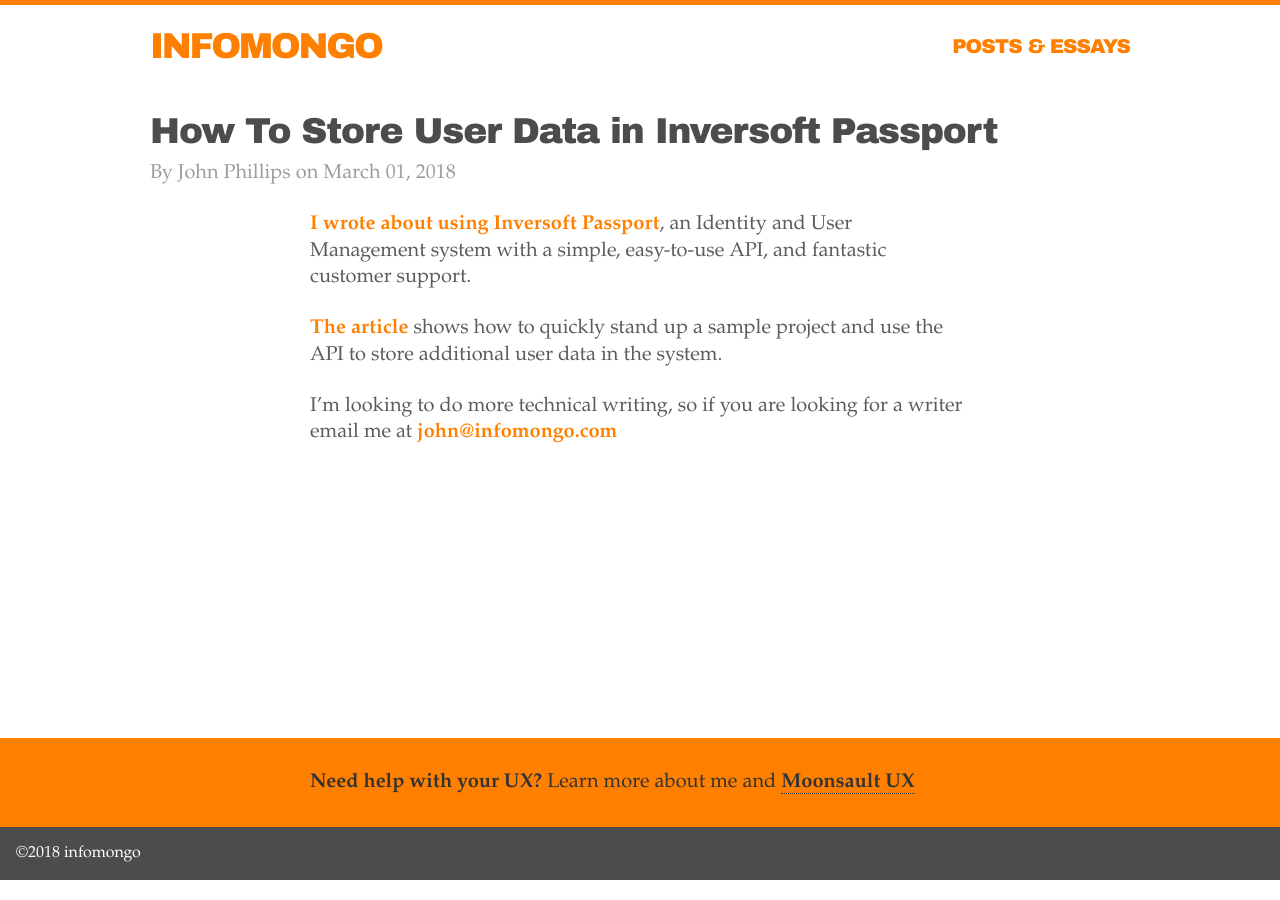
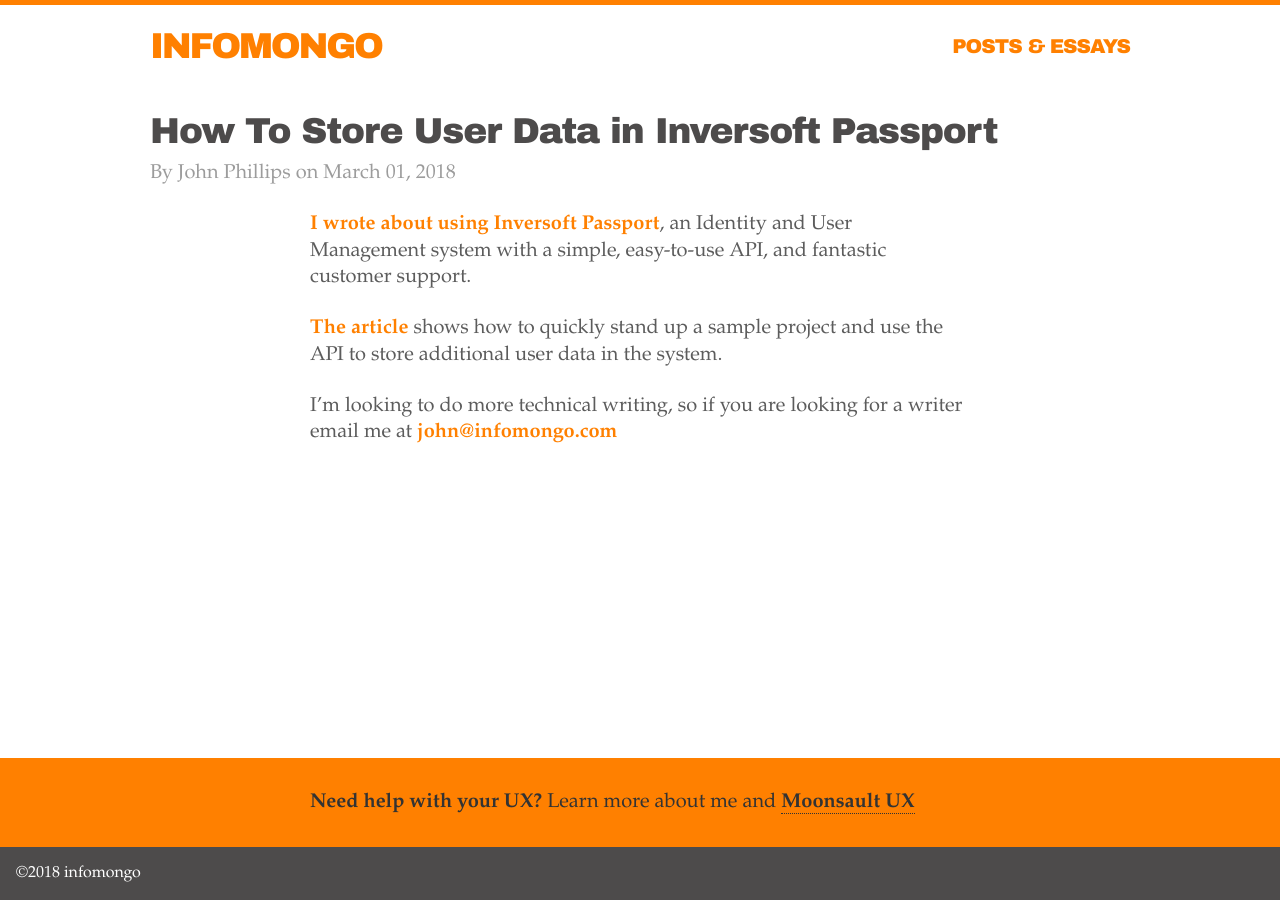
Before and after one commit to infomongo/infomongo.github.io, a Jekyll site: the page built from _posts/2018-03-01-Inversort-Passport-How-To.md, in a window 1280 px wide. Built offline with Jekyll 4.4.1, drawn with Linux system fonts in a browser that asks for light colours.

Commit message:
fix to pin footer to bottom of windo

```diff
--- a/_includes/copyright.html
+++ /dev/null
@@ -1,3 +0,0 @@
-<div class="copyright">
-  ©{{ site.time | date: "%Y" }} infomongo
-</div>
--- /dev/null
+++ b/_includes/footer.html
@@ -0,0 +1,13 @@
+{% if layout.flag == 'post' %}
+{% unless page.promo %}
+<div class="promote">
+    <div class="main">
+        <span class="">Need help with your UX?</span>
+        Learn more about me and <a href="//moonsault.co/ux/">Moonsault UX</a>
+    </div>
+</div>
+{% endunless %}
+{% endif %}
+<div class="copyright">
+  ©{{ site.time | date: "%Y" }} infomongo
+</div>
--- a/_includes/index.scss
+++ b/_includes/index.scss
@@ -393,6 +393,16 @@
 $main-width: 34em;
 $negative-margin: 0 - (($column-width - $main-width) / 2);
 
+body {
+	display: flex;
+	min-height: 100vh;
+	flex-direction: column;
+}
+
+main {
+	flex: 1 1 0;
+}
+
 .main {
 	padding: 0 10px;
 	max-width:$main-width;
@@ -410,7 +420,7 @@
 
 .post {
 	margin-top: 1em;
-	min-height: 70vh;
+	//min-height: 70vh;
 }
 
 .post-top {
--- a/_layouts/default.html
+++ b/_layouts/default.html
@@ -28,10 +28,10 @@
             <a href="/posts/" class="item posts internal header">Posts &amp; Essays</a>
         </div>
     </header>
-
-    {{ content }}
-
-    {% include copyright.html %}
+    <main>
+        {{ content }}
+    </main>
+    {% include footer.html %}
     {% include google-analytics.html %}
     <script src="/js/jquery-1.11.1.min.js"></script>
     <script>
--- a/_layouts/post.html
+++ b/_layouts/post.html
@@ -14,12 +15,3 @@
 		{{ content }}
 	</div>
 </div>
-
-{% unless page.promo %}
-<div class="promote">
-	<div class="main">
-		<span class="">Need help with your UX?</span>
-		Learn more about me and <a href="//moonsault.co/ux/">Moonsault UX</a>
-	</div>
-</div>
-{% endunless %}
```
Also changed, not shown: other parts of _layouts/post.html (+1 -0 lines).
